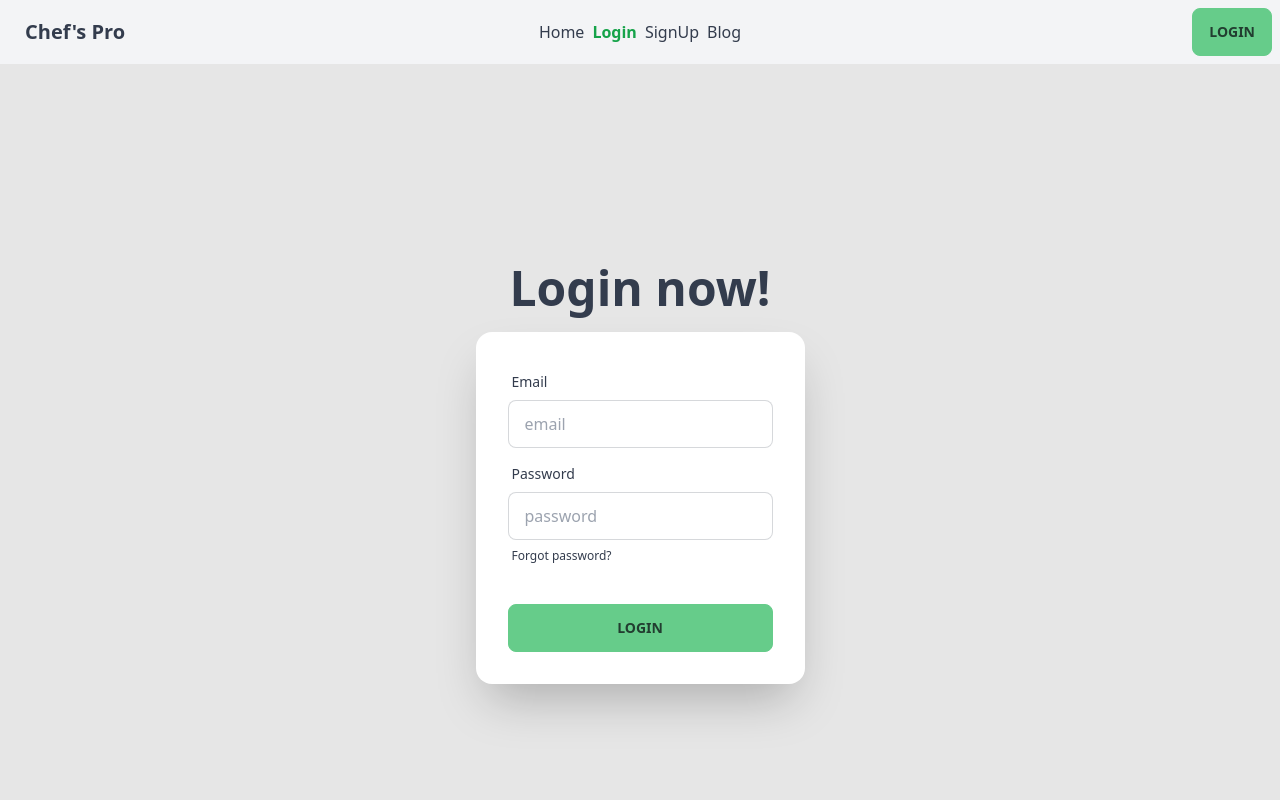
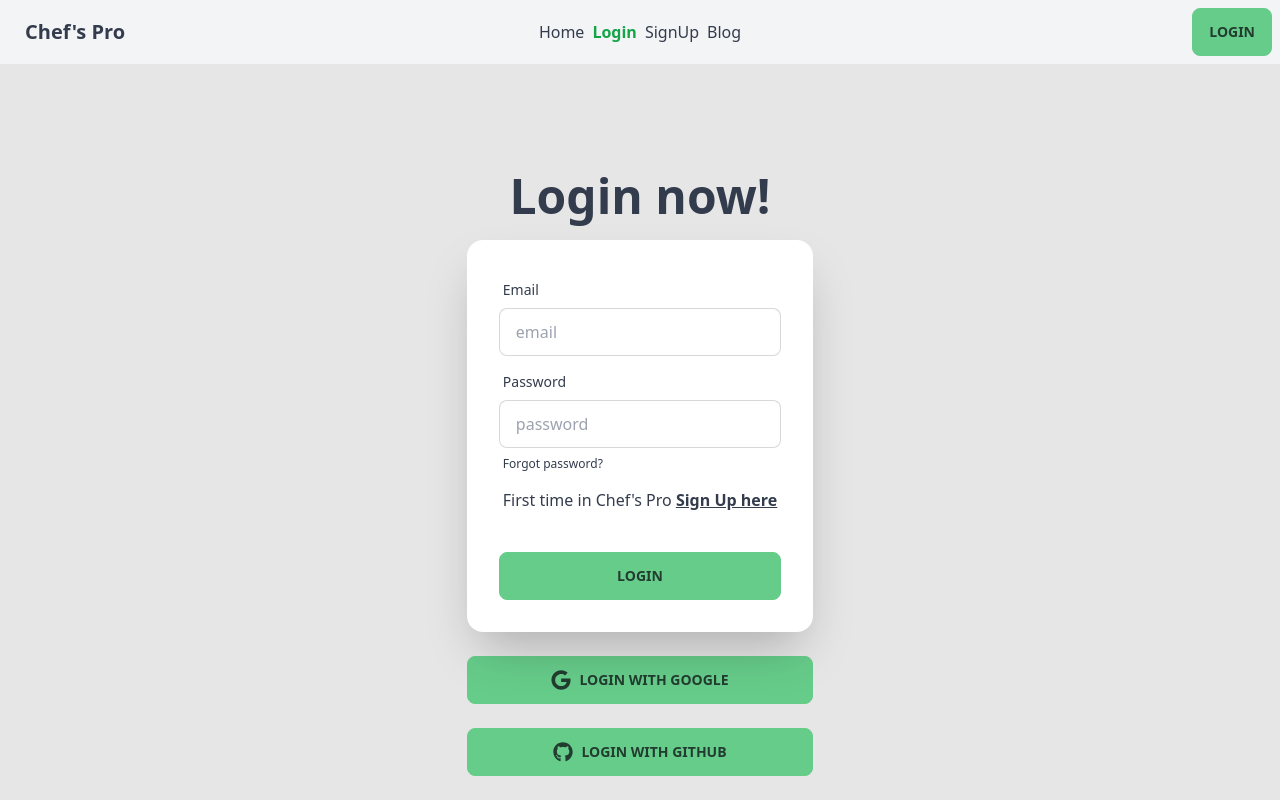
Before and after one commit to Sifat-E-Sadakin/Chef-s-Pro, a React (Vite) app: page /login in a window 1280 px wide. Shown: the top 800 px of the page. Built offline with nearby package versions, Linux system fonts and the light colour scheme; no server answers.

Commit message:
login page implemented

```diff
--- a/src/Components/Login/Login.jsx
+++ b/src/Components/Login/Login.jsx
@@ -1,11 +1,13 @@
 import React, { useContext, useState } from 'react';
 import { userContext } from '../UserProvider/UserProvider';
+import { FaGoogle, FaGithub } from 'react-icons/fa';
+import ActiveLink from '../ActiveLink/ActiveLink';
 
 const Login = () => {
 
-    let [err, setErr, user]= useState(null)
+    let [err, setErr]= useState(null)
 
-    let {login} = useContext(userContext);
+    let {login, googlePopUp, gitPopUp} = useContext(userContext);
 
 
     let submit=(event)=>{
@@ -51,13 +53,25 @@ const Login = () => {
                                 <label className="label">
                                     <a href="#" className="label-text-alt link link-hover">Forgot password?</a>
                                 </label>
+                                <label className="label">
+                                    <p>First time in Chef's Pro <span className='link font-semibold'><ActiveLink to='/signUp'>Sign Up here</ActiveLink></span> </p>
+                                </label>
                                 {err &&  <p>{err}</p>}
                             </div>
                             <div className="form-control mt-6">
                                 <button className="btn btn-primary">Login</button>
+
                             </div>
                         </div>
                     </form>
+                    <div className="form-control mt-6">
+                    <button onClick={googlePopUp} className="btn btn-primary"><FaGoogle className='text-xl mr-2'></FaGoogle> Login With google</button>
+
+                    </div>
+                    <div className="form-control mt-6">
+                    <button onClick={gitPopUp} className="btn btn-primary"><FaGithub className='text-xl mr-2'></FaGithub> Login With github</button>
+
+                    </div>
                 </div>
             </div>
 
--- a/src/Components/UserProvider/UserProvider.jsx
+++ b/src/Components/UserProvider/UserProvider.jsx
@@ -1,5 +1,5 @@
 import React, { createContext, useEffect, useState } from 'react';
-import { getAuth, createUserWithEmailAndPassword, signInWithEmailAndPassword, onAuthStateChanged, signOut, GoogleAuthProvider, signInWithPopup } from "firebase/auth";
+import { getAuth, createUserWithEmailAndPassword, signInWithEmailAndPassword, onAuthStateChanged, signOut, GoogleAuthProvider, signInWithPopup, GithubAuthProvider } from "firebase/auth";
 import app from '../Firebase/Firebase.config';
 
 
@@ -14,6 +14,8 @@ const UserProvider = ({children}) => {
     let [loading, setLoading]= useState(true);
 
     let googleProvider = new GoogleAuthProvider();
+
+    const gitProvider = new GithubAuthProvider();
 
     let auth = getAuth(app);
 
@@ -54,6 +56,11 @@ const UserProvider = ({children}) => {
         return signInWithPopup(auth, googleProvider);
     }
 
+    let gitPopUp =()=>{
+        setLoading(true)
+        return signInWithPopup(auth, gitProvider);
+    }
+
     let [chefs, setChefs] = useState([])
 
     useEffect(()=>{
@@ -70,6 +77,7 @@ const UserProvider = ({children}) => {
         login,
         logout,
         googlePopUp,
+        gitPopUp,
         chefs
     }
 
```
